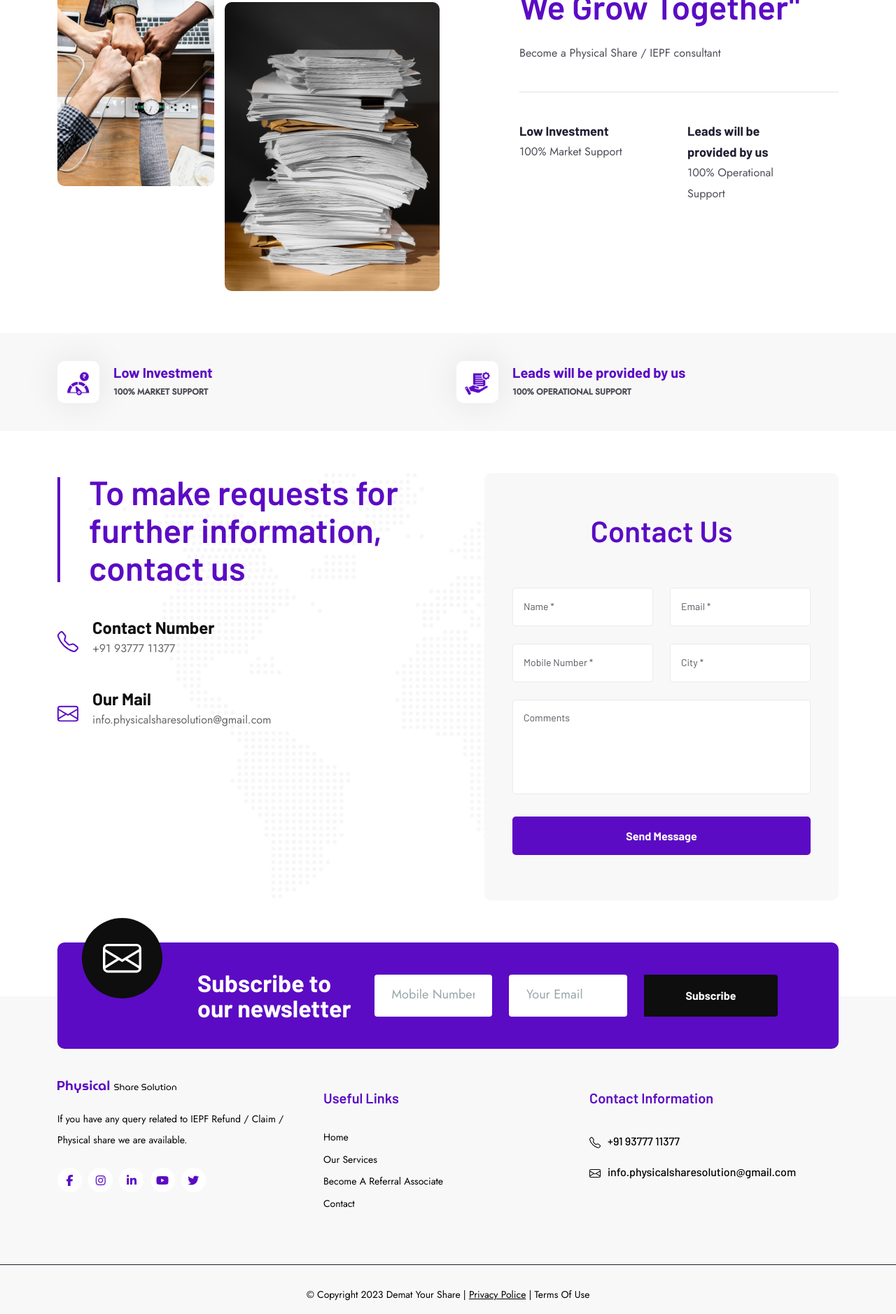
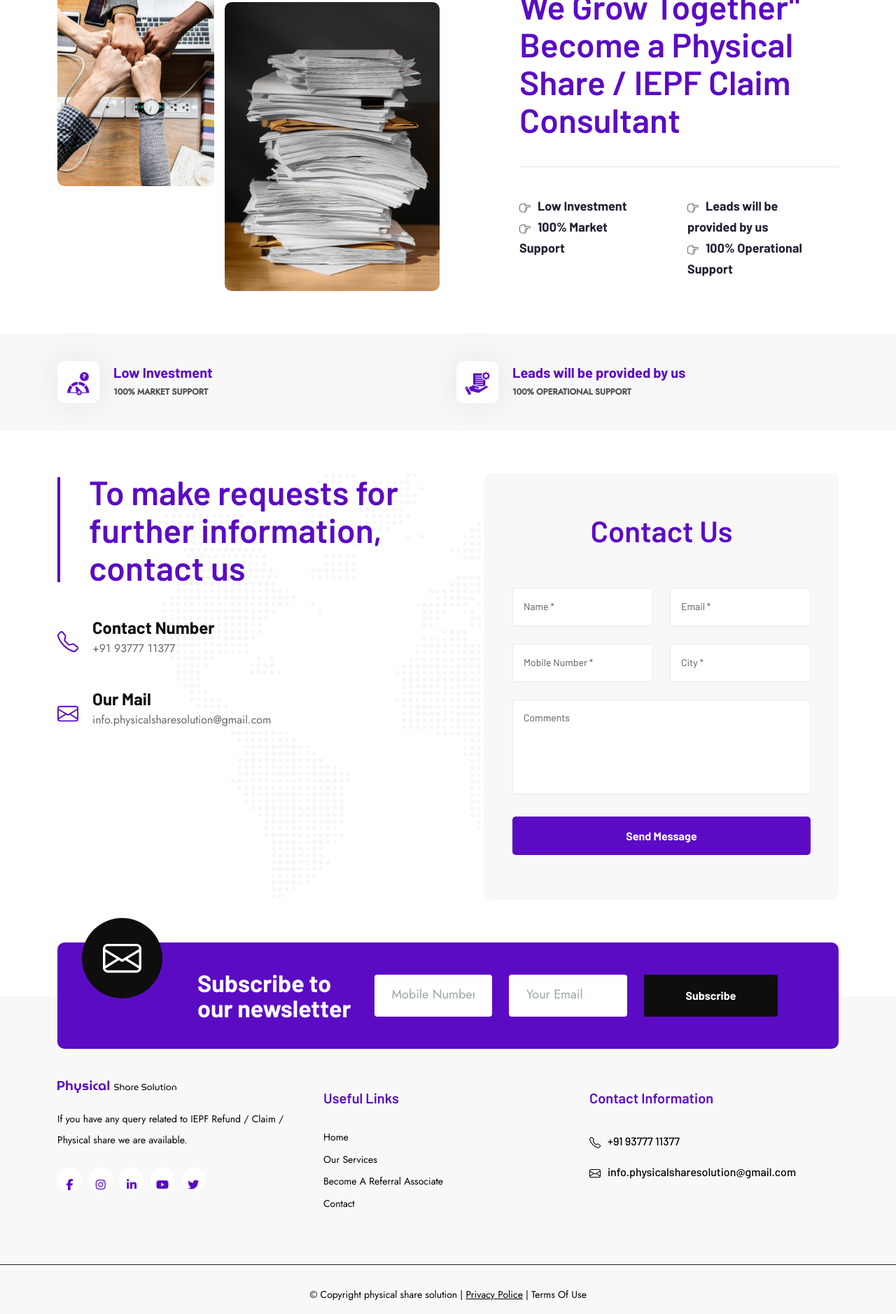
Before and after one commit to kartikbhesaniya/kartikbhesaniya.github.io, a plain HTML site: page associate.html in a window 1280 px wide. Shown: the part 802-2680 px from the top of the page at 70% size. Drawn offline with nearby package versions, Linux system fonts and the light colour scheme.

Commit message:
Add files via upload

```diff
--- a/associate.html
+++ b/associate.html
@@ -176,6 +176,7 @@
                                     <li class="breadcrumb-item"><a href="index.html">Home</a></li>
                                     <li class="breadcrumb-item active" aria-current="page">Become A Referral Associate</li>
                                 </ul>
+                                <h2 style="color: #ffffff; font-size: 40px;">Demat your share</h2>
                             </div>
                             <!-- Page Banner Content End -->
                         </div>
@@ -213,21 +214,33 @@
                                     <h2 class="title">"We Work Together<br>
                                                          We Grow Together"
                                     </h2>
+                                <h2 class="title">Become a Physical Share / IEPF Claim Consultant</h2>
                                 </div>
-                                <p class="text">Become a Physical Share / IEPF consultant</p>
                                 <!-- About List Start -->
                                 <div class="about-list-03">
                                     <div class="row">
                                         <div class="col-sm-6">
                                             <div class="about-list-item-03">
-                                                <h3 class="title">Low Investment</h3>
-                                                <p>100% Market Support</p>
+
+                                                  <h3 class="title"> <span class="about-icon"><svg xmlns="http://www.w3.org/2000/svg" width="16" height="16" fill="currentColor" class="bi bi-hand-index" viewBox="0 0 16 16" style="transform: rotate(90deg); color :#666666; margin-right:10px;">
+                                                    <path d="M6.75 1a.75.75 0 0 1 .75.75V8a.5.5 0 0 0 1 0V5.467l.086-.004c.317-.012.637-.008.816.027.134.027.294.096.448.182.077.042.15.147.15.314V8a.5.5 0 1 0 1 0V6.435l.106-.01c.316-.024.584-.01.708.04.118.046.3.207.486.43.081.096.15.19.2.259V8.5a.5.5 0 0 0 1 0v-1h.342a1 1 0 0 1 .995 1.1l-.271 2.715a2.5 2.5 0 0 1-.317.991l-1.395 2.442a.5.5 0 0 1-.434.252H6.035a.5.5 0 0 1-.416-.223l-1.433-2.15a1.5 1.5 0 0 1-.243-.666l-.345-3.105a.5.5 0 0 1 .399-.546L5 8.11V9a.5.5 0 0 0 1 0V1.75A.75.75 0 0 1 6.75 1M8.5 4.466V1.75a1.75 1.75 0 1 0-3.5 0v5.34l-1.2.24a1.5 1.5 0 0 0-1.196 1.636l.345 3.106a2.5 2.5 0 0 0 .405 1.11l1.433 2.15A1.5 1.5 0 0 0 6.035 16h6.385a1.5 1.5 0 0 0 1.302-.756l1.395-2.441a3.5 3.5 0 0 0 .444-1.389l.271-2.715a2 2 0 0 0-1.99-2.199h-.581a5 5 0 0 0-.195-.248c-.191-.229-.51-.568-.88-.716-.364-.146-.846-.132-1.158-.108l-.132.012a1.26 1.26 0 0 0-.56-.642 2.6 2.6 0 0 0-.738-.288c-.31-.062-.739-.058-1.05-.046zm2.094 2.025"/>
+                                                  </svg>Low Investment</h3>
+
+                                                  <h3 class="title"> <span class="about-icon"><svg xmlns="http://www.w3.org/2000/svg" width="16" height="16" fill="currentColor" class="bi bi-hand-index" viewBox="0 0 16 16" style="transform: rotate(90deg); color :#666666; margin-right:10px;">
+                                                    <path d="M6.75 1a.75.75 0 0 1 .75.75V8a.5.5 0 0 0 1 0V5.467l.086-.004c.317-.012.637-.008.816.027.134.027.294.096.448.182.077.042.15.147.15.314V8a.5.5 0 1 0 1 0V6.435l.106-.01c.316-.024.584-.01.708.04.118.046.3.207.486.43.081.096.15.19.2.259V8.5a.5.5 0 0 0 1 0v-1h.342a1 1 0 0 1 .995 1.1l-.271 2.715a2.5 2.5 0 0 1-.317.991l-1.395 2.442a.5.5 0 0 1-.434.252H6.035a.5.5 0 0 1-.416-.223l-1.433-2.15a1.5 1.5 0 0 1-.243-.666l-.345-3.105a.5.5 0 0 1 .399-.546L5 8.11V9a.5.5 0 0 0 1 0V1.75A.75.75 0 0 1 6.75 1M8.5 4.466V1.75a1.75 1.75 0 1 0-3.5 0v5.34l-1.2.24a1.5 1.5 0 0 0-1.196 1.636l.345 3.106a2.5 2.5 0 0 0 .405 1.11l1.433 2.15A1.5 1.5 0 0 0 6.035 16h6.385a1.5 1.5 0 0 0 1.302-.756l1.395-2.441a3.5 3.5 0 0 0 .444-1.389l.271-2.715a2 2 0 0 0-1.99-2.199h-.581a5 5 0 0 0-.195-.248c-.191-.229-.51-.568-.88-.716-.364-.146-.846-.132-1.158-.108l-.132.012a1.26 1.26 0 0 0-.56-.642 2.6 2.6 0 0 0-.738-.288c-.31-.062-.739-.058-1.05-.046zm2.094 2.025"/>
+                                                  </svg>100% Market Support</h3>
                                             </div>
                                         </div>
                                         <div class="col-sm-6">
                                             <div class="about-list-item-03">
-                                                <h3 class="title">Leads will be provided by us</h3>
-                                                <p>100% Operational Support</p>
+
+                                                  <h3 class="title"> <span class="about-icon"><svg xmlns="http://www.w3.org/2000/svg" width="16" height="16" fill="currentColor" class="bi bi-hand-index" viewBox="0 0 16 16" style="transform: rotate(90deg); color :#666666; margin-right:10px;">
+                                                    <path d="M6.75 1a.75.75 0 0 1 .75.75V8a.5.5 0 0 0 1 0V5.467l.086-.004c.317-.012.637-.008.816.027.134.027.294.096.448.182.077.042.15.147.15.314V8a.5.5 0 1 0 1 0V6.435l.106-.01c.316-.024.584-.01.708.04.118.046.3.207.486.43.081.096.15.19.2.259V8.5a.5.5 0 0 0 1 0v-1h.342a1 1 0 0 1 .995 1.1l-.271 2.715a2.5 2.5 0 0 1-.317.991l-1.395 2.442a.5.5 0 0 1-.434.252H6.035a.5.5 0 0 1-.416-.223l-1.433-2.15a1.5 1.5 0 0 1-.243-.666l-.345-3.105a.5.5 0 0 1 .399-.546L5 8.11V9a.5.5 0 0 0 1 0V1.75A.75.75 0 0 1 6.75 1M8.5 4.466V1.75a1.75 1.75 0 1 0-3.5 0v5.34l-1.2.24a1.5 1.5 0 0 0-1.196 1.636l.345 3.106a2.5 2.5 0 0 0 .405 1.11l1.433 2.15A1.5 1.5 0 0 0 6.035 16h6.385a1.5 1.5 0 0 0 1.302-.756l1.395-2.441a3.5 3.5 0 0 0 .444-1.389l.271-2.715a2 2 0 0 0-1.99-2.199h-.581a5 5 0 0 0-.195-.248c-.191-.229-.51-.568-.88-.716-.364-.146-.846-.132-1.158-.108l-.132.012a1.26 1.26 0 0 0-.56-.642 2.6 2.6 0 0 0-.738-.288c-.31-.062-.739-.058-1.05-.046zm2.094 2.025"/>
+                                                  </svg>Leads will be provided by us</h3>
+
+                                                  <h3 class="title"> <span class="about-icon"><svg xmlns="http://www.w3.org/2000/svg" width="16" height="16" fill="currentColor" class="bi bi-hand-index" viewBox="0 0 16 16" style="transform: rotate(90deg); color :#666666; margin-right:10px;">
+                                                    <path d="M6.75 1a.75.75 0 0 1 .75.75V8a.5.5 0 0 0 1 0V5.467l.086-.004c.317-.012.637-.008.816.027.134.027.294.096.448.182.077.042.15.147.15.314V8a.5.5 0 1 0 1 0V6.435l.106-.01c.316-.024.584-.01.708.04.118.046.3.207.486.43.081.096.15.19.2.259V8.5a.5.5 0 0 0 1 0v-1h.342a1 1 0 0 1 .995 1.1l-.271 2.715a2.5 2.5 0 0 1-.317.991l-1.395 2.442a.5.5 0 0 1-.434.252H6.035a.5.5 0 0 1-.416-.223l-1.433-2.15a1.5 1.5 0 0 1-.243-.666l-.345-3.105a.5.5 0 0 1 .399-.546L5 8.11V9a.5.5 0 0 0 1 0V1.75A.75.75 0 0 1 6.75 1M8.5 4.466V1.75a1.75 1.75 0 1 0-3.5 0v5.34l-1.2.24a1.5 1.5 0 0 0-1.196 1.636l.345 3.106a2.5 2.5 0 0 0 .405 1.11l1.433 2.15A1.5 1.5 0 0 0 6.035 16h6.385a1.5 1.5 0 0 0 1.302-.756l1.395-2.441a3.5 3.5 0 0 0 .444-1.389l.271-2.715a2 2 0 0 0-1.99-2.199h-.581a5 5 0 0 0-.195-.248c-.191-.229-.51-.568-.88-.716-.364-.146-.846-.132-1.158-.108l-.132.012a1.26 1.26 0 0 0-.56-.642 2.6 2.6 0 0 0-.738-.288c-.31-.062-.739-.058-1.05-.046zm2.094 2.025"/>
+                                                  </svg>100% Operational Support</h3>
                                             </div>
                                         </div>
                                     </div>
@@ -242,6 +255,17 @@
             </div>
         </div>
         <!-- About End -->
+
+
+         <!-- image Start -->
+         <div class="section pss-subscribe-section">
+            <div class="container">
+                <div class="subscribe-wrap1">
+
+                </div>
+            </div>
+        </div>
+        <!-- image End -->
 
 
          <!-- Counter Start -->
@@ -280,6 +304,7 @@
             </div>
         </div>
         <!-- Counter End -->
+
 
 
    <!-- Contact Start -->
@@ -455,11 +480,11 @@
                     <!-- Footer Widget End -->
                     <div class="footer-social">
                         <ul class="social">
-                            <li><a href="#"><i class="fab fa-facebook-f"></i></a></li>
-                            <li><a href="#"><i class="fab fa-instagram"></i></a></li>
-                            <li><a href="#"><i class="fab fa-linkedin-in"></i></a></li>
-                            <li><a href="#"><i class="fab fa-youtube"></i></a></li>
-                            <li><a href="#"><i class="fab fa-twitter"></i></a></li>
+                            <li><a href="#"><i class="fab fa-facebook-f" style="padding-top: 16px;"></i></a></li>
+                            <li><a href="#"><i class="fab fa-instagram"style="padding-top: 16px;"></i></a></li>
+                            <li><a href="#"><i class="fab fa-linkedin-in"style="padding-top: 16px;"></i></a></li>
+                            <li><a href="#"><i class="fab fa-youtube"style="padding-top: 16px;"></i></a></li>
+                            <li><a href="#"><i class="fab fa-twitter"style="padding-top: 16px;"></i></a></li>
                         </ul>
                     </div>
                 </div>
@@ -529,7 +554,7 @@
                     <div class="col-lg-12">
                         <!-- Footer Copyright Text Start -->
                         <div class="copyright-text text-center">
-                            <p>© Copyright 2023 Demat Your Share | <a href="#"><u>Privacy Police</u></a> | Terms Of Use </p>
+                            <p>© Copyright physical share solution | <a href="#"><u>Privacy Police</u></a> | Terms Of Use </p>
                         </div>
                         <!-- Footer Copyright Text End -->
                     </div>
```
Also changed, not shown: contact.html (+6 -9 lines).
